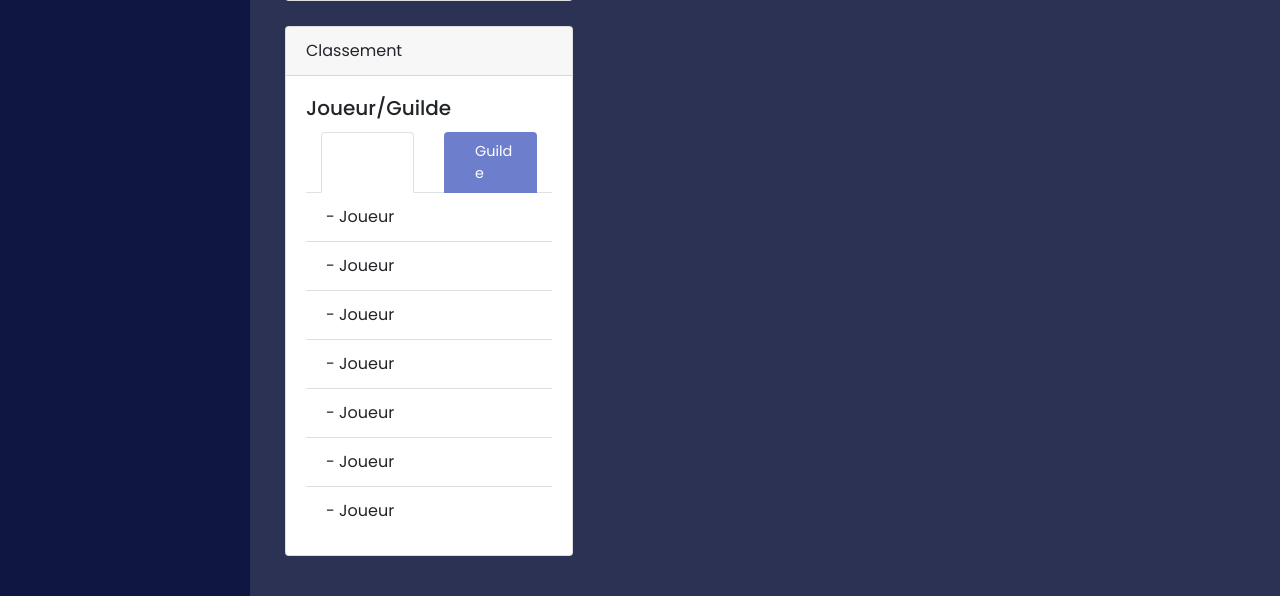
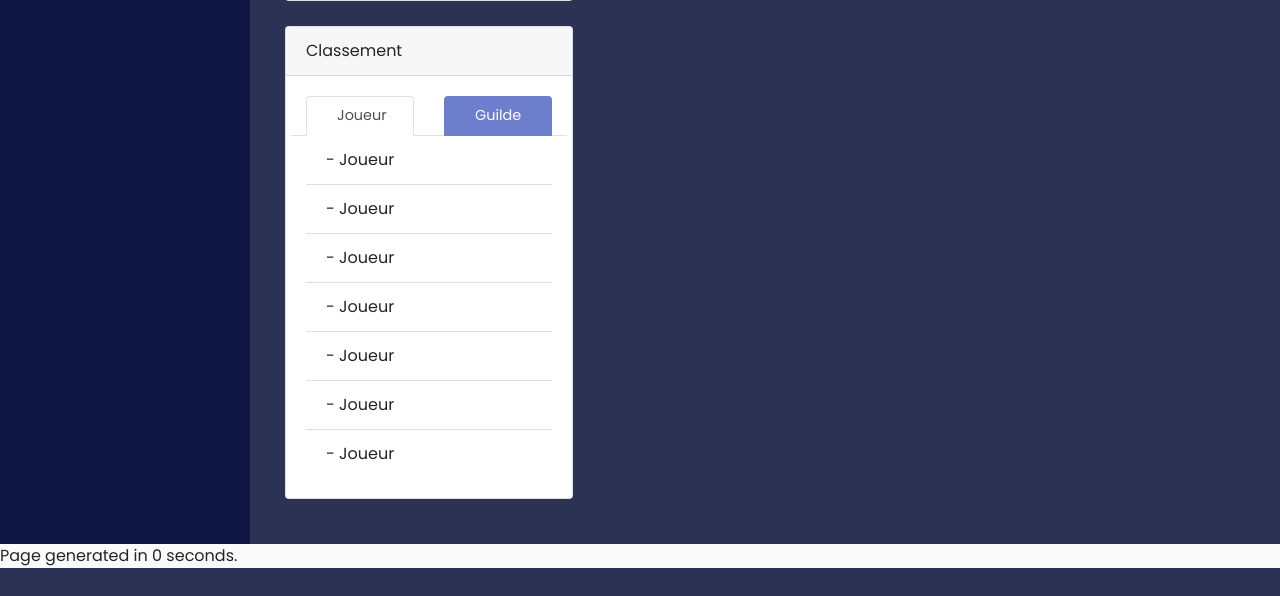
Before and after one commit to Ianis-Bordrez/projet_web, a PHP site: page / in a window 1280 px wide. Shown: the part 627-1223 px from the top of the page. After the commit the page ends 1195 px from the top, so only its background shows below. Run offline with PHP 8.4, Linux system fonts and the light colour scheme; data that the repository does not hold is empty; some libraries are stand-ins or nearby versions.

Commit message:
fix classement

```diff
--- a/css/main.css
+++ b/css/main.css
@@ -30,7 +30,7 @@ article {
 }
 
 .white {
-  color: white !important;
+  color: white;
 }
 
 .grey-hover:hover {
--- a/index.php
+++ b/index.php
@@ -137,9 +137,8 @@ if (isConnected()) {
 				Classement
 			</div>
 			<div class='card-body'>
-				<h5 class='card-title'>Joueur/Guilde</h5>
 				<ul class='list-group list-group-flush list-unstyled'>
-					<ul class="nav nav-tabs" id="myTab" role="tablist">
+					<ul class="nav nav-tabs row" id="myTab" role="tablist">
 						<li class="nav-item col-md-6">
 							<a
 								class="nav-link active white"
@@ -187,13 +186,13 @@ if (isConnected()) {
 							aria-labelledby="profile-tab"
 							>
 							<ul class='list-group list-group-flush list-unstyled'>
-								<li class='list-group-item'>- Joueur</li>
-								<li class='list-group-item'>- Joueur</li>
-								<li class='list-group-item'>- Joueur</li>
-								<li class='list-group-item'>- Joueur</li>
-								<li class='list-group-item'>- Joueur</li>
-								<li class='list-group-item'>- Joueur</li>
-								<li class='list-group-item'>- Joueur</li>
+								<li class='list-group-item'>- Guilde</li>
+								<li class='list-group-item'>- Guilde</li>
+								<li class='list-group-item'>- Guilde</li>
+								<li class='list-group-item'>- Guilde</li>
+								<li class='list-group-item'>- Guilde</li>
+								<li class='list-group-item'>- Guilde</li>
+								<li class='list-group-item'>- Guilde</li>
 							</ul>
 						</div>
 					</div>
```
